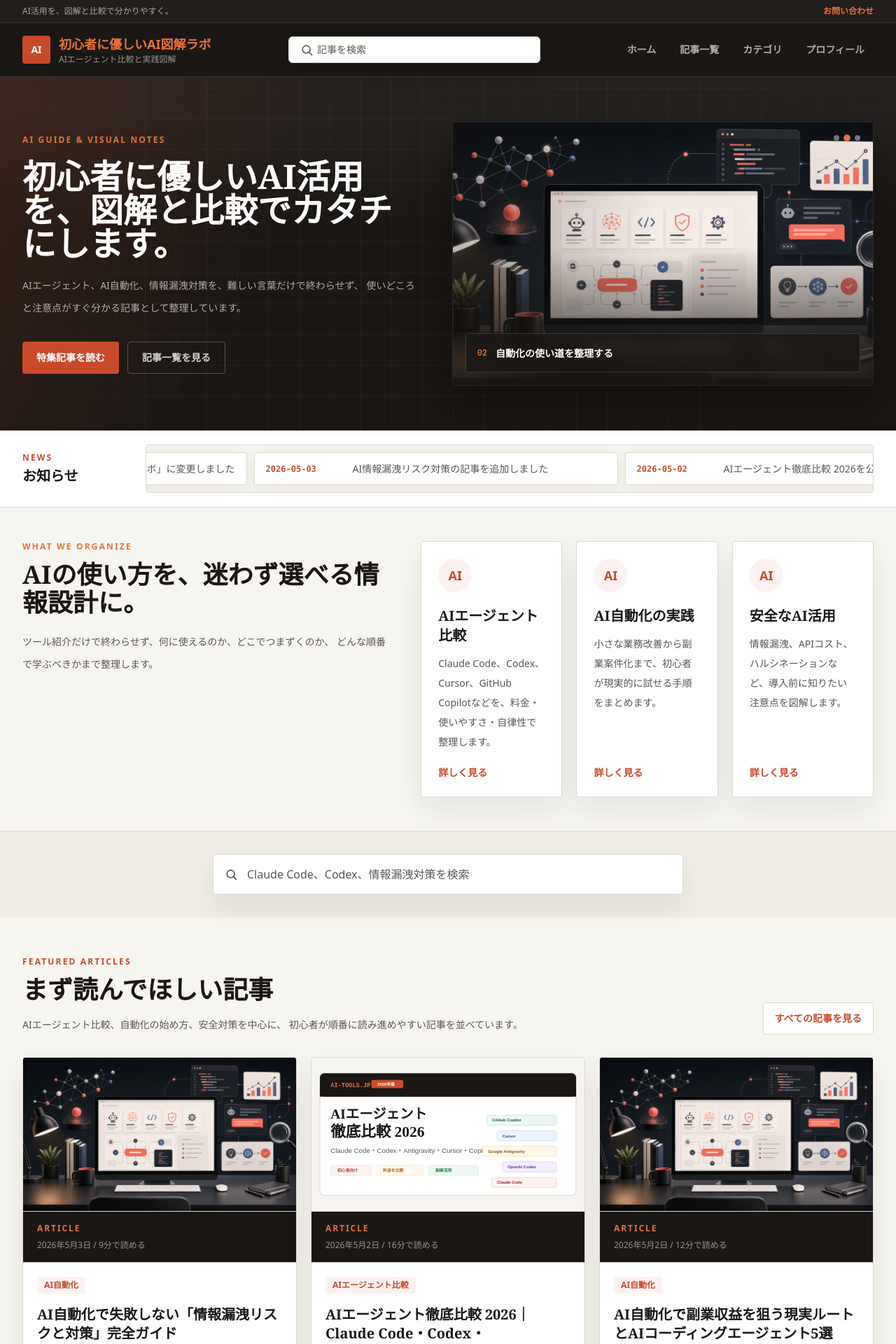
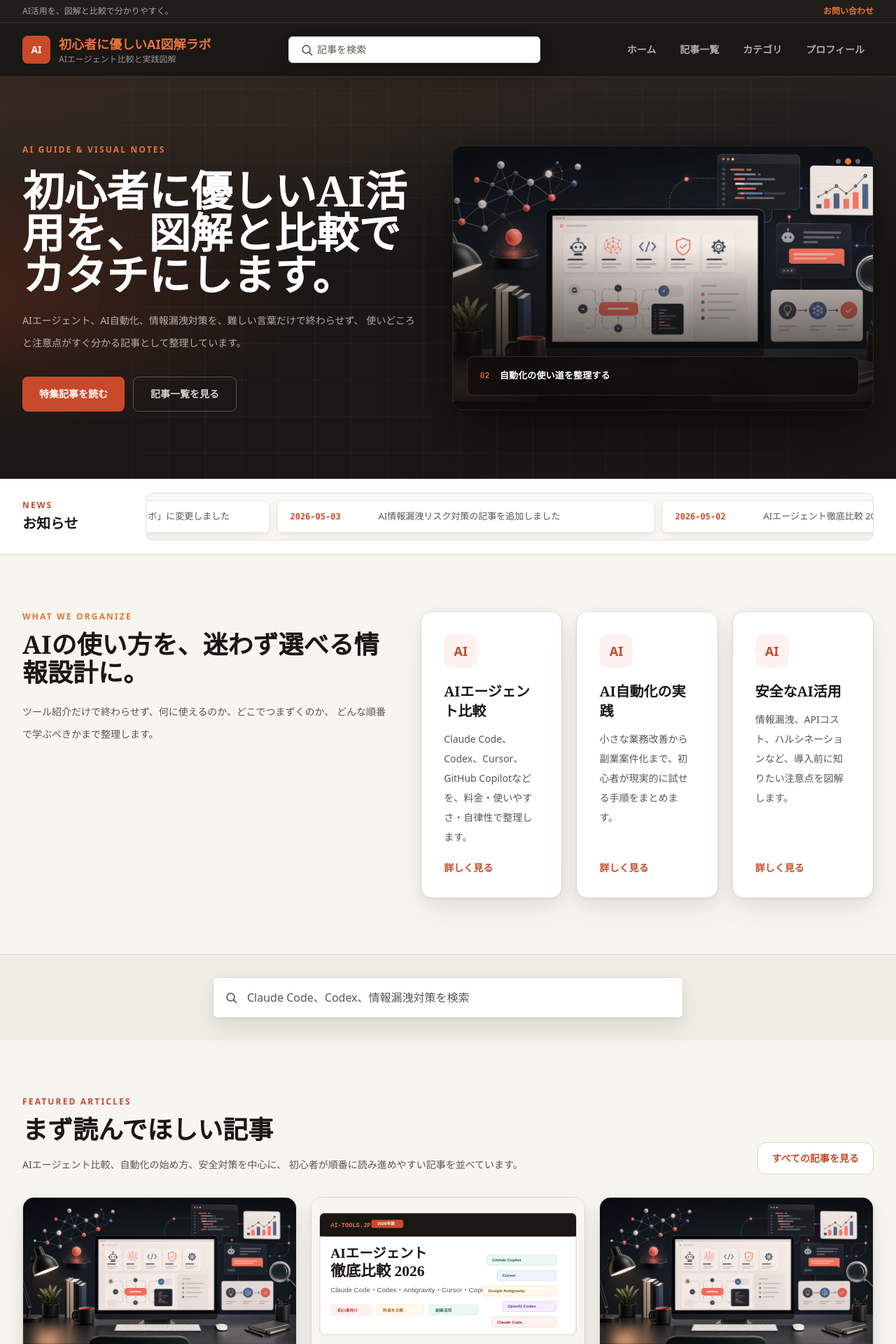
Before and after one commit to yukiponpon1/ai-note-monetize-blog, a Next.js app: page / in a window 1280 px wide. Shown: the top 1920 px of the page at 70% size. Built offline with nearby package versions, Linux system fonts and the light colour scheme; no server answers.

Commit message:
feat: premium UI brushup — rounder cards, refined shadows, generous spacing

```diff
--- a/app/globals.css
+++ b/app/globals.css
@@ -163,8 +163,9 @@ input {
   position: relative;
   overflow: hidden;
   background-image:
-    linear-gradient(120deg, rgba(201, 74, 42, 0.16), transparent 34%),
-    linear-gradient(180deg, rgba(255, 255, 255, 0.06), transparent 42%);
+    radial-gradient(ellipse 65% 55% at -5% 55%, rgba(201, 74, 42, 0.24) 0%, transparent 62%),
+    linear-gradient(165deg, rgba(232, 115, 58, 0.10) 0%, transparent 40%),
+    linear-gradient(180deg, rgba(255, 255, 255, 0.05), transparent 48%);
 }
 
 .hero-motion::before {
@@ -172,11 +173,11 @@ input {
   inset: 0;
   content: "";
   background-image:
-    linear-gradient(rgba(255, 255, 255, 0.045) 1px, transparent 1px),
-    linear-gradient(90deg, rgba(255, 255, 255, 0.045) 1px, transparent 1px);
-  background-size: 44px 44px;
+    linear-gradient(rgba(255, 255, 255, 0.038) 1px, transparent 1px),
+    linear-gradient(90deg, rgba(255, 255, 255, 0.038) 1px, transparent 1px);
+  background-size: 52px 52px;
   mask-image: linear-gradient(90deg, transparent, #000 18%, #000 82%, transparent);
-  animation: gridDrift 18s linear infinite;
+  animation: gridDrift 20s linear infinite;
   pointer-events: none;
 }
 
@@ -186,17 +187,20 @@ input {
 }
 
 .hero-copy {
-  animation: fadeUp 0.9s ease-out both;
+  animation: fadeUp 1s cubic-bezier(0.22, 1, 0.36, 1) both;
 }
 
 .hero-visual-shell {
   position: relative;
   overflow: hidden;
-  border: 1px solid rgba(255, 255, 255, 0.12);
-  border-radius: 5px;
+  border: 1px solid rgba(255, 255, 255, 0.10);
+  border-radius: 16px;
   background: #0f0d0b;
-  box-shadow: 0 22px 60px rgba(0, 0, 0, 0.34);
-  animation: fadeUp 0.9s 0.16s ease-out both;
+  box-shadow:
+    0 2px 4px rgba(0, 0, 0, 0.08),
+    0 12px 32px rgba(0, 0, 0, 0.22),
+    0 40px 96px rgba(0, 0, 0, 0.36);
+  animation: fadeUp 1s 0.18s cubic-bezier(0.22, 1, 0.36, 1) both;
 }
 
 .hero-visual-shell::after {
@@ -204,8 +208,8 @@ input {
   inset: 0;
   content: "";
   background:
-    linear-gradient(180deg, transparent 48%, rgba(26, 23, 20, 0.92)),
-    linear-gradient(90deg, rgba(26, 23, 20, 0.28), transparent 48%);
+    linear-gradient(180deg, transparent 38%, rgba(15, 13, 11, 0.96)),
+    linear-gradient(90deg, rgba(15, 13, 11, 0.20), transparent 55%);
   pointer-events: none;
 }
 
@@ -215,14 +219,14 @@ input {
   aspect-ratio: 16 / 10;
   object-fit: cover;
   transform: scale(1.02);
-  animation: heroKenburns 14s ease-in-out infinite alternate;
+  animation: heroKenburns 18s ease-in-out infinite alternate;
 }
 
 .hero-visual-caption {
   position: absolute;
-  right: 18px;
-  bottom: 18px;
-  left: 18px;
+  right: 20px;
+  bottom: 20px;
+  left: 20px;
   z-index: 2;
   min-height: 56px;
 }
@@ -232,24 +236,28 @@ input {
   inset: 0;
   display: flex;
   align-items: center;
-  gap: 12px;
-  border: 1px solid rgba(255, 255, 255, 0.14);
-  border-radius: 4px;
-  background: rgba(26, 23, 20, 0.78);
-  padding: 14px 16px;
+  gap: 14px;
+  border: 1px solid rgba(255, 255, 255, 0.12);
+  border-radius: 10px;
+  background: rgba(15, 13, 11, 0.82);
+  padding: 16px 18px;
   color: #ffffff;
-  font-size: 14px;
-  font-weight: 800;
+  font-size: 13px;
+  font-weight: 700;
+  letter-spacing: 0.01em;
   opacity: 0;
   transform: translateY(10px);
-  backdrop-filter: blur(10px);
+  backdrop-filter: blur(20px);
+  -webkit-backdrop-filter: blur(20px);
   animation: captionCycle 12s infinite;
 }
 
 .hero-caption-slide span {
   color: #e8733a;
   font-family: "JetBrains Mono", monospace;
-  font-size: 12px;
+  font-size: 11px;
+  font-weight: 600;
+  letter-spacing: 0.05em;
 }
 
 .hero-caption-slide-2 {
@@ -271,10 +279,10 @@ input {
 
 .hero-slider-dots span {
   display: block;
-  width: 8px;
-  height: 8px;
+  width: 7px;
+  height: 7px;
   border-radius: 50%;
-  background: rgba(255, 255, 255, 0.42);
+  background: rgba(255, 255, 255, 0.36);
   animation: dotCycle 12s infinite;
 }
 
@@ -288,9 +296,9 @@ input {
 
 .news-ticker {
   overflow: hidden;
-  border: 1px solid #ddd9d0;
-  border-radius: 4px;
-  background: #f7f5f0;
+  border: 1px solid #e4e0d8;
+  border-radius: 10px;
+  background: #faf8f5;
 }
 
 .news-ticker-track {
@@ -299,7 +307,7 @@ input {
   min-width: 100%;
   gap: 10px;
   padding: 10px;
-  animation: newsTicker 26s linear infinite;
+  animation: newsTicker 28s linear infinite;
 }
 
 .news-ticker:hover .news-ticker-track {
@@ -308,49 +316,49 @@ input {
 
 .news-ticker-item {
   display: grid;
-  min-width: min(520px, 78vw);
+  min-width: min(540px, 78vw);
   grid-template-columns: 112px 1fr;
   align-items: center;
-  gap: 12px;
-  border: 1px solid #ddd9d0;
-  border-radius: 4px;
+  gap: 14px;
+  border: 1px solid #e8e4dc;
+  border-radius: 7px;
   background: #ffffff;
-  padding: 12px 16px;
-  font-size: 14px;
-  box-shadow: 0 8px 24px rgba(26, 23, 20, 0.06);
+  padding: 12px 18px;
+  font-size: 13px;
+  box-shadow: 0 2px 6px rgba(26, 23, 20, 0.04), 0 8px 20px rgba(26, 23, 20, 0.05);
 }
 
 .home-service-card {
   opacity: 0;
-  animation: fadeUp 0.72s ease-out both;
+  animation: fadeUp 0.85s cubic-bezier(0.22, 1, 0.36, 1) both;
 }
 
 .home-service-card:nth-child(2) {
-  animation-delay: 0.12s;
+  animation-delay: 0.1s;
 }
 
 .home-service-card:nth-child(3) {
-  animation-delay: 0.24s;
+  animation-delay: 0.2s;
 }
 
 .home-service-card:hover > div:first-child {
-  transform: rotate(6deg) scale(1.06);
+  transform: rotate(5deg) scale(1.10);
 }
 
 .home-service-card > div:first-child {
-  transition: transform 0.32s ease;
+  transition: transform 0.4s cubic-bezier(0.34, 1.56, 0.64, 1);
 }
 
 .article-visual-card {
-  animation: fadeUp 0.72s ease-out both;
+  animation: fadeUp 0.85s cubic-bezier(0.22, 1, 0.36, 1) both;
 }
 
 .article-visual-card:nth-child(2) {
-  animation-delay: 0.12s;
+  animation-delay: 0.1s;
 }
 
 .article-visual-card:nth-child(3) {
-  animation-delay: 0.24s;
+  animation-delay: 0.2s;
 }
 
 .article-visual-thumb {
@@ -358,19 +366,19 @@ input {
   width: 100%;
   aspect-ratio: 16 / 9;
   object-fit: cover;
-  border-bottom: 1px solid #ddd9d0;
-  transition: transform 0.48s ease, filter 0.48s ease;
+  border-bottom: 1px solid #e0dbd4;
+  transition: transform 0.6s cubic-bezier(0.25, 0.46, 0.45, 0.94), filter 0.6s cubic-bezier(0.25, 0.46, 0.45, 0.94);
 }
 
 .article-visual-card:hover .article-visual-thumb {
-  transform: scale(1.04);
-  filter: saturate(1.06) contrast(1.04);
+  transform: scale(1.06);
+  filter: saturate(1.12) brightness(1.02);
 }
 
 @keyframes fadeUp {
   from {
     opacity: 0;
-    transform: translateY(18px);
+    transform: translateY(22px);
   }
   to {
     opacity: 1;
@@ -383,7 +391,7 @@ input {
     background-position: 0 0;
   }
   to {
-    background-position: 88px 44px;
+    background-position: 104px 52px;
   }
 }
 
@@ -392,7 +400,7 @@ input {
     transform: scale(1.02) translate3d(0, 0, 0);
   }
   to {
-    transform: scale(1.08) translate3d(-1.8%, -1%, 0);
+    transform: scale(1.09) translate3d(-2%, -1.2%, 0);
   }
 }
 
@@ -413,11 +421,11 @@ input {
   0%,
   28% {
     background: #e8733a;
-    transform: scale(1.22);
+    transform: scale(1.3);
   }
   33%,
   100% {
-    background: rgba(255, 255, 255, 0.42);
+    background: rgba(255, 255, 255, 0.36);
     transform: scale(1);
   }
 }
@@ -433,17 +441,17 @@ input {
 
 @media (max-width: 640px) {
   .hero-visual-caption {
-    right: 12px;
-    bottom: 12px;
-    left: 12px;
+    right: 14px;
+    bottom: 14px;
+    left: 14px;
     min-height: 68px;
   }
 
   .hero-caption-slide {
     align-items: flex-start;
     flex-direction: column;
-    gap: 3px;
-    padding: 12px;
+    gap: 4px;
+    padding: 12px 14px;
   }
 
   .news-ticker-item {
--- a/app/page.tsx
+++ b/app/page.tsx
@@ -63,12 +63,12 @@ export default function HomePage() {
   return (
     <>
       <section className="hero-motion bg-ink text-white">
-        <div className="mx-auto grid max-w-7xl gap-10 px-4 py-12 sm:px-6 lg:grid-cols-[1fr_1.05fr] lg:items-center lg:px-8 lg:py-16">
+        <div className="mx-auto grid max-w-7xl gap-10 px-4 py-16 sm:px-6 lg:grid-cols-[1fr_1.05fr] lg:items-center lg:px-8 lg:py-24">
           <div className="hero-copy">
             <p className="text-xs font-black uppercase tracking-[0.18em] text-coral">
-              AI Guide & Visual Notes
+              AI Guide &amp; Visual Notes
             </p>
-            <h1 className="mt-5 max-w-3xl font-serif text-4xl font-bold leading-tight tracking-normal sm:text-5xl">
+            <h1 className="mt-5 max-w-3xl font-serif text-4xl font-bold leading-tight tracking-normal sm:text-5xl lg:text-6xl">
               初心者に優しいAI活用を、図解と比較でカタチにします。
             </h1>
             <p className="mt-5 max-w-2xl text-sm leading-8 text-white/65">
@@ -78,13 +78,13 @@ export default function HomePage() {
             <div className="mt-8 flex flex-col gap-3 sm:flex-row">
               <Link
                 href={featuredHref}
-                className="inline-flex items-center justify-center rounded bg-sky px-5 py-3 text-sm font-bold text-white transition hover:bg-coral"
+                className="inline-flex items-center justify-center rounded-lg bg-sky px-6 py-3.5 text-sm font-bold text-white transition hover:bg-coral"
               >
                 特集記事を読む
               </Link>
               <Link
                 href="/articles"
-                className="inline-flex items-center justify-center rounded border border-white/25 px-5 py-3 text-sm font-bold text-white/80 transition hover:border-coral hover:text-white"
+                className="inline-flex items-center justify-center rounded-lg border border-white/25 px-6 py-3.5 text-sm font-bold text-white/80 transition hover:border-coral hover:text-white"
               >
                 記事一覧を見る
               </Link>
@@ -152,7 +152,7 @@ export default function HomePage() {
       </section>
 
       <section className="border-b border-line bg-paper">
-        <div className="mx-auto grid max-w-7xl gap-10 px-4 py-12 sm:px-6 lg:grid-cols-[0.9fr_1.1fr] lg:px-8">
+        <div className="mx-auto grid max-w-7xl gap-10 px-4 py-16 sm:px-6 lg:grid-cols-[0.9fr_1.1fr] lg:px-8 lg:py-20">
           <div>
             <p className="text-xs font-black uppercase tracking-[0.18em] text-coral">
               What We Organize
@@ -169,9 +169,9 @@ export default function HomePage() {
             {businessAreas.map((area) => (
               <article
                 key={area.title}
-                className="home-service-card flex min-h-[220px] flex-col rounded border border-line bg-surface p-6 shadow-soft transition hover:-translate-y-1 hover:border-sky hover:shadow-glow"
+                className="home-service-card flex min-h-[240px] flex-col rounded-2xl border border-line bg-surface p-8 shadow-soft transition hover:-translate-y-1.5 hover:border-sky hover:shadow-glow"
               >
-                <div className="grid h-12 w-12 place-items-center rounded-full bg-[#fef2f1] text-lg font-black text-sky">
+                <div className="grid h-12 w-12 place-items-center rounded-xl bg-[#fef2f1] text-lg font-black text-sky">
                   AI
                 </div>
                 <h3 className="mt-5 font-serif text-xl font-bold tracking-normal text-ink">
@@ -196,7 +196,7 @@ export default function HomePage() {
         </div>
       </section>
 
-      <section className="mx-auto max-w-7xl px-4 py-14 sm:px-6 lg:px-8">
+      <section className="mx-auto max-w-7xl px-4 py-20 sm:px-6 lg:px-8">
         <div className="mb-8 flex flex-col gap-4 md:flex-row md:items-end md:justify-between">
           <div className="max-w-3xl">
             <p className="text-xs font-black uppercase tracking-[0.18em] text-sky">
@@ -212,7 +212,7 @@ export default function HomePage() {
           </div>
           <Link
             href="/articles"
-            className="inline-flex w-fit rounded border border-line bg-surface px-4 py-3 text-sm font-bold text-sky transition hover:border-sky hover:bg-[#fef2f1]"
+            className="inline-flex w-fit rounded-xl border border-line bg-surface px-5 py-3 text-sm font-bold text-sky transition hover:border-sky hover:bg-[#fef2f1]"
           >
             すべての記事を見る
           </Link>
@@ -222,7 +222,7 @@ export default function HomePage() {
           {latestArticles.map((article) => (
             <article
               key={article.slug}
-              className="article-visual-card group flex h-full flex-col overflow-hidden rounded border border-line bg-surface shadow-soft transition hover:-translate-y-1 hover:border-sky hover:shadow-glow"
+              className="article-visual-card group flex h-full flex-col overflow-hidden rounded-2xl border border-line bg-surface shadow-soft transition hover:-translate-y-1.5 hover:border-sky hover:shadow-glow"
             >
               <Link href={`/articles/${article.slug}`} aria-label={`${article.title}を読む`}>
                 <img
@@ -242,7 +242,7 @@ export default function HomePage() {
               <div className="flex flex-1 flex-col p-5">
                 <Link
                   href={`/categories/${article.categorySlug}`}
-                  className="w-fit rounded bg-[#fef2f1] px-2.5 py-1 text-xs font-bold text-sky"
+                  className="w-fit rounded-full bg-[#fef2f1] px-3 py-1 text-xs font-bold text-sky"
                 >
                   {article.category}
                 </Link>
@@ -270,7 +270,7 @@ export default function HomePage() {
       </section>
 
       <section className="border-y border-line bg-surface">
-        <div className="mx-auto grid max-w-7xl gap-10 px-4 py-14 sm:px-6 lg:grid-cols-[0.9fr_1.1fr] lg:items-center lg:px-8">
+        <div className="mx-auto grid max-w-7xl gap-10 px-4 py-20 sm:px-6 lg:grid-cols-[0.9fr_1.1fr] lg:items-center lg:px-8">
           <div>
             <p className="text-xs font-black uppercase tracking-[0.18em] text-coral">
               Editorial Policy
@@ -287,7 +287,7 @@ export default function HomePage() {
             {supportItems.map((item) => (
               <li
                 key={item}
-                className="rounded border border-line bg-paper px-4 py-4 text-sm font-bold text-ink"
+                className="rounded-xl border border-line bg-paper px-5 py-5 text-sm font-bold text-ink"
               >
                 {item}
               </li>
@@ -296,7 +296,7 @@ export default function HomePage() {
         </div>
       </section>
 
-      <section className="mx-auto max-w-7xl px-4 py-14 sm:px-6 lg:px-8">
+      <section className="mx-auto max-w-7xl px-4 py-20 sm:px-6 lg:px-8">
         <div className="mb-8 max-w-3xl">
           <p className="text-xs font-black uppercase tracking-[0.18em] text-sky">
             Categories
--- a/components/Header.tsx
+++ b/components/Header.tsx
@@ -3,7 +3,7 @@ import { SearchForm } from "@/components/SearchForm";
 import { navigation, siteConfig } from "@/lib/site";
 
 export const Header = () => (
-  <header className="sticky top-0 z-50 border-b border-[#3a3530] bg-ink text-white shadow-[0_8px_28px_rgba(26,23,20,0.18)]">
+  <header className="sticky top-0 z-50 border-b border-[#3a3530] bg-ink text-white shadow-[0_8px_32px_rgba(26,23,20,0.24)]">
     <div className="border-b border-white/10 bg-white/[0.03]">
       <div className="mx-auto flex max-w-7xl items-center justify-between gap-3 px-4 py-2 text-xs text-white/60 sm:px-6 lg:px-8">
         <p>AI活用を、図解と比較で分かりやすく。</p>
@@ -14,7 +14,7 @@ export const Header = () => (
     </div>
     <div className="mx-auto grid max-w-7xl gap-4 px-4 py-4 sm:px-6 lg:grid-cols-[auto_minmax(260px,360px)_auto] lg:items-center lg:px-8">
       <Link href="/" className="inline-flex min-w-0 items-center gap-3">
-        <span className="grid h-10 w-10 shrink-0 place-items-center rounded bg-sky text-sm font-black text-white">
+        <span className="grid h-10 w-10 shrink-0 place-items-center rounded-lg bg-sky text-sm font-black text-white">
           AI
         </span>
         <span className="inline-flex min-w-0 flex-col">
@@ -37,7 +37,7 @@ export const Header = () => (
           <Link
             key={item.href}
             href={item.href}
-            className="rounded border border-transparent px-3 py-2 text-sm font-bold text-white/65 transition hover:border-white/10 hover:bg-white/5 hover:text-white"
+            className="rounded-lg border border-transparent px-3 py-2 text-sm font-bold text-white/65 transition hover:border-white/10 hover:bg-white/5 hover:text-white"
           >
             {item.label}
           </Link>
--- a/tailwind.config.ts
+++ b/tailwind.config.ts
@@ -21,8 +21,8 @@ const config: Config = {
         amber: "#B06010",
       },
       boxShadow: {
-        soft: "0 18px 44px rgba(26, 23, 20, 0.08)",
-        glow: "0 0 0 1px rgba(201, 74, 42, 0.24), 0 18px 40px rgba(201, 74, 42, 0.14)",
+        soft: "0 2px 4px rgba(26, 23, 20, 0.04), 0 8px 24px rgba(26, 23, 20, 0.07), 0 24px 56px rgba(26, 23, 20, 0.05)",
+        glow: "0 0 0 1.5px rgba(201, 74, 42, 0.18), 0 4px 16px rgba(201, 74, 42, 0.14), 0 20px 48px rgba(201, 74, 42, 0.10)",
       },
     },
   },
```
